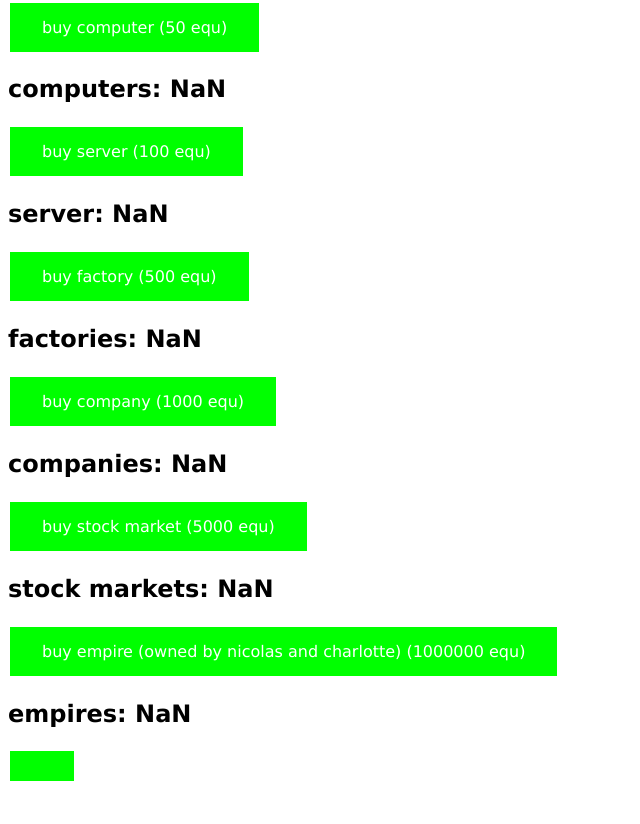
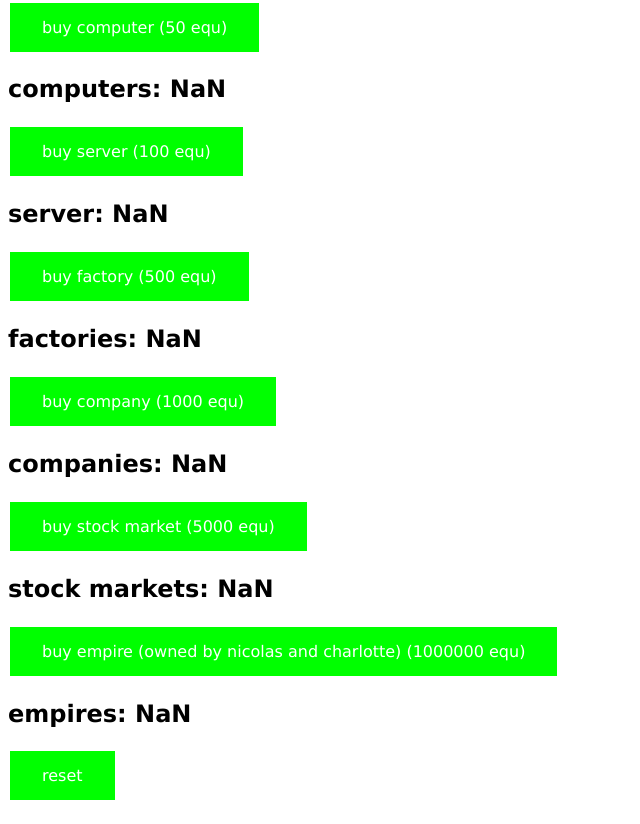
Before and after one commit to CoastStarlight/supreme-computing-machine, a plain HTML site: page index.html in a window 1280 px wide. Shown: the part 307-1131 px from the top of the page, without its empty margins (0-640 px from the left). Drawn offline with Linux system fonts and the light colour scheme.

Commit message:
Update index.html

```diff
--- a/index.html
+++ b/index.html
@@ -38,7 +38,7 @@ button {
         <h2 id="m"><h2>
         <button onclick="owned[6] += 1;burp(100000);">buy empire (owned by nicolas and charlotte) (1000000 equ)</button>
         <h2 id="e"><h2>
-        <button onclick="if(confirm("reset?")){reset()}">
+            <button onclick="if(confirm("reset?")){reset()}">reset</button>
         <script>
             var numba = parseInt(getCookie("equper"), 10);
             var equ = parseInt(getCookie("equ"), 10);
```
